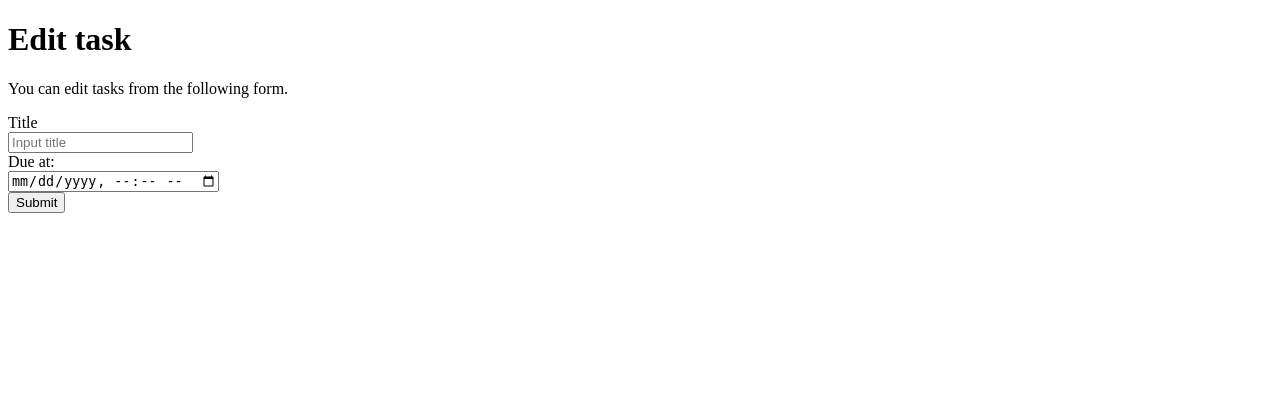
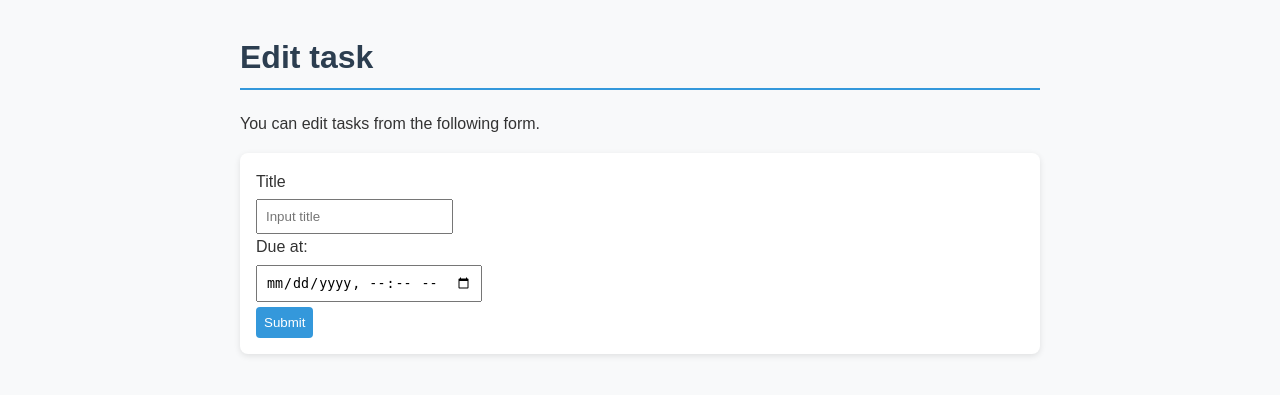
Before and after one commit to 1F10250020/django-test-exercise, a Django app: template todo/templates/todo/edit.html in a window 1280 px wide. Shown: the top 395 px of the page. Run offline with Django 5.2, Linux system fonts and the light colour scheme; the template is opened without the code that fills it, so the values that code supplies are empty.

Commit message:
cssの反映

```diff
--- /dev/null
+++ b/todo/static/todo/style.css
@@ -0,0 +1,56 @@
+body {
+    font-family: Arial, sans-serif;
+    margin: 2rem auto;
+    max-width: 800px;
+    padding: 0 1rem;
+    line-height: 1.6;
+    background-color: #f8f9fa;
+    color: #333;
+}
+
+h1 {
+    color: #2c3e50;
+    border-bottom: 2px solid #3498db;
+    padding-bottom: 0.3rem;
+}
+
+form {
+    background: white;
+    padding: 1rem;
+    border-radius: 8px;
+    box-shadow: 0 2px 6px rgba(0, 0, 0, 0.1);
+}
+
+input, button {
+    padding: 0.5rem;
+    margin-top: 0.3rem;
+}
+
+button {
+    background-color: #3498db;
+    color: white;
+    border: none;
+    border-radius: 4px;
+    cursor: pointer;
+}
+
+button:hover {
+    background-color: #2980b9;
+}
+
+.text {
+    background: white;
+    padding: 1rem;
+    margin-top: 1rem;
+    border-radius: 8px;
+    box-shadow: 0 2px 6px rgba(0, 0, 0, 0.1);
+}
+
+a {
+    color: #2980b9;
+    text-decoration: none;
+}
+
+a:hover {
+    text-decoration: underline;
+}
--- a/todo/templates/todo/detail.html
+++ b/todo/templates/todo/detail.html
@@ -6,6 +6,7 @@
     <title>To Do Application</title>
     <meta charset="UTF-8">
     <meta name="author" content="INIAD">
+    <link rel="stylesheet" href="{% static 'todo/style.css' %}">
   </head>
 
   <body>
--- a/todo/templates/todo/edit.html
+++ b/todo/templates/todo/edit.html
@@ -6,6 +6,7 @@
     <title>To Do Application</title>
     <meta charset="UTF-8">
     <meta name="author" content="INIAD">
+    <link rel="stylesheet" href="{% static 'todo/style.css' %}">
   </head>
 
   <body>
--- a/todo/templates/todo/index.html
+++ b/todo/templates/todo/index.html
@@ -6,6 +6,7 @@
     <title>To Do Application</title>
     <meta charset="UTF-8">
     <meta name="author" content="INIAD">
+    <link rel="stylesheet" href="{% static 'todo/style.css' %}">
   </head>
 
   <body>
```
